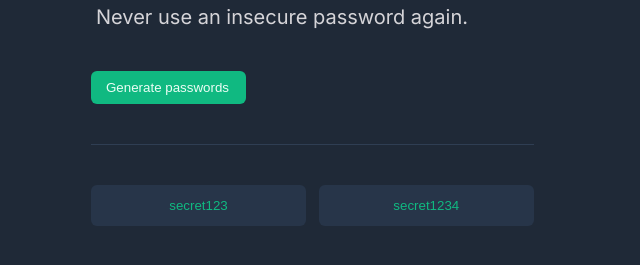
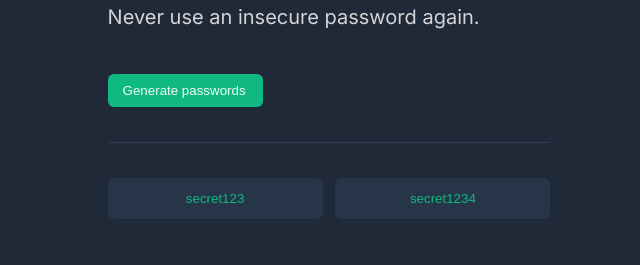
Before and after one commit to karansgotit/password_generator, a plain HTML site: page index.html in a window 1280 px wide. Shown: the part 245-510 px from the top of the page, without its empty margins (361-1001 px from the left). Drawn offline with Linux system fonts and the light colour scheme.

Commit message:
made changes to the css to make sure the layout aligns

```diff
--- a/index.css
+++ b/index.css
@@ -37,12 +37,12 @@ body{
 }
 .button-and-descriptions{
     display: flex;
-    gap:5vh;
+    gap:35px;
     flex-direction: column ;
     margin: 0;
     padding-right: 10px;
-    padding-left: 6vw;
-    align-items: center;
+    padding-left: 110px;
+    align-items: flex-start;
 
 
 }
@@ -52,19 +52,20 @@ body{
    font-weight: 400;
    font-size: 20px;
    line-height: 28px;
-   margin:8px 0 5vh 6px;
+   margin:8px 0 8px 0;
+
 
 }
 
 
 #main-button{
-    margin: inherit;
-    align-self:flex-start;
+    margin: 0;
     background-color: #10B981;
     padding:9px 17px 9px 15px;
     border-radius: 6px;
     border: none;
-    color: #ECFDF5;;
+    color: #ECFDF5;
+    cursor: pointer;
 
 }
 
--- a/index.html
+++ b/index.html
@@ -18,8 +18,8 @@
             <p id ="heading-1">Generate a </p>
             <p id = "heading-2">random password</p>
         </div>
-        <p id = "description">Never use an insecure password again.</p>
         <div class = "button-and-descriptions">
+            <p id = "description">Never use an insecure password again.</p>
             <button id = "main-button">Generate passwords</button>
             <div class = "line" aria-hidden="true"></div>
             <div class = "output-fields">
```
